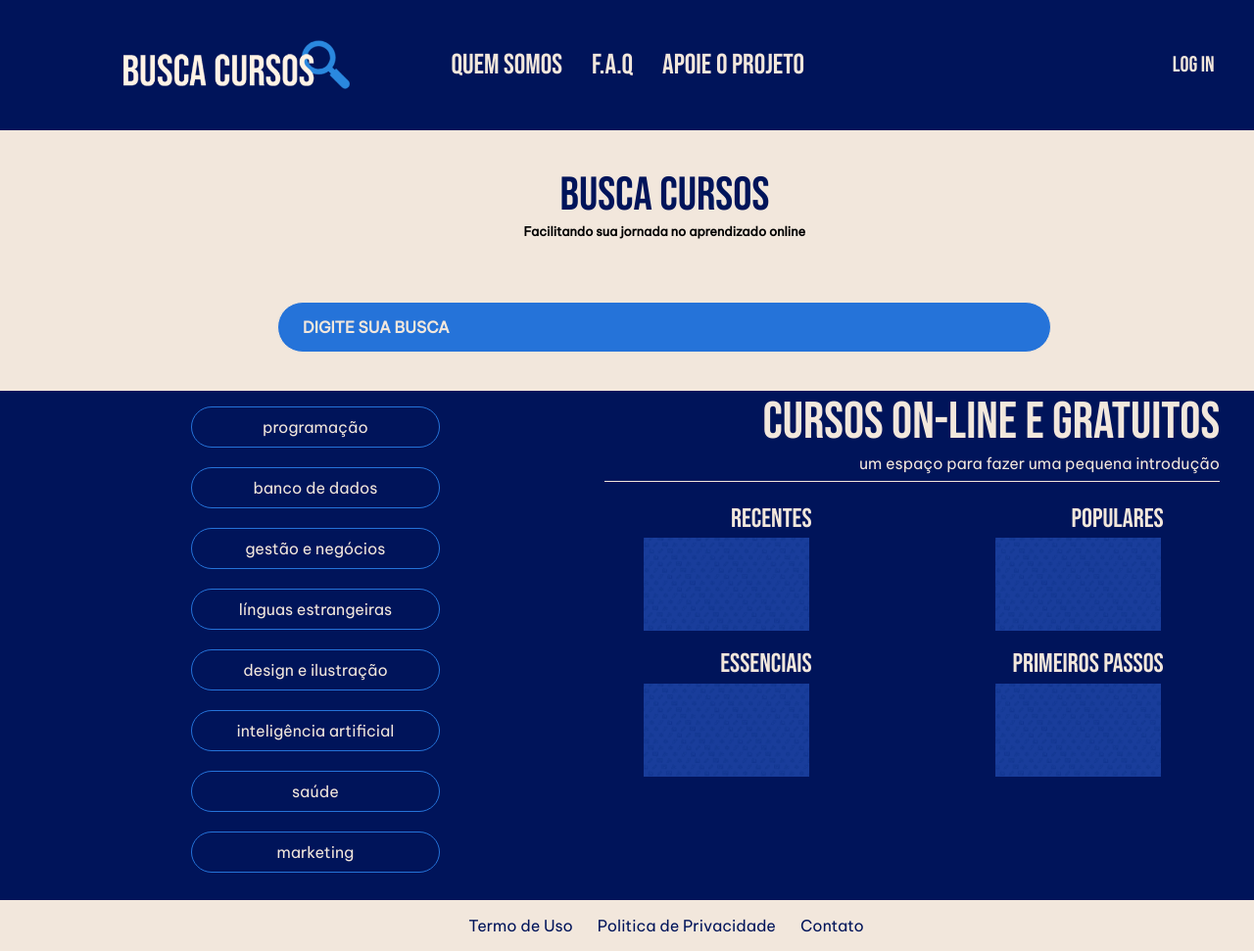
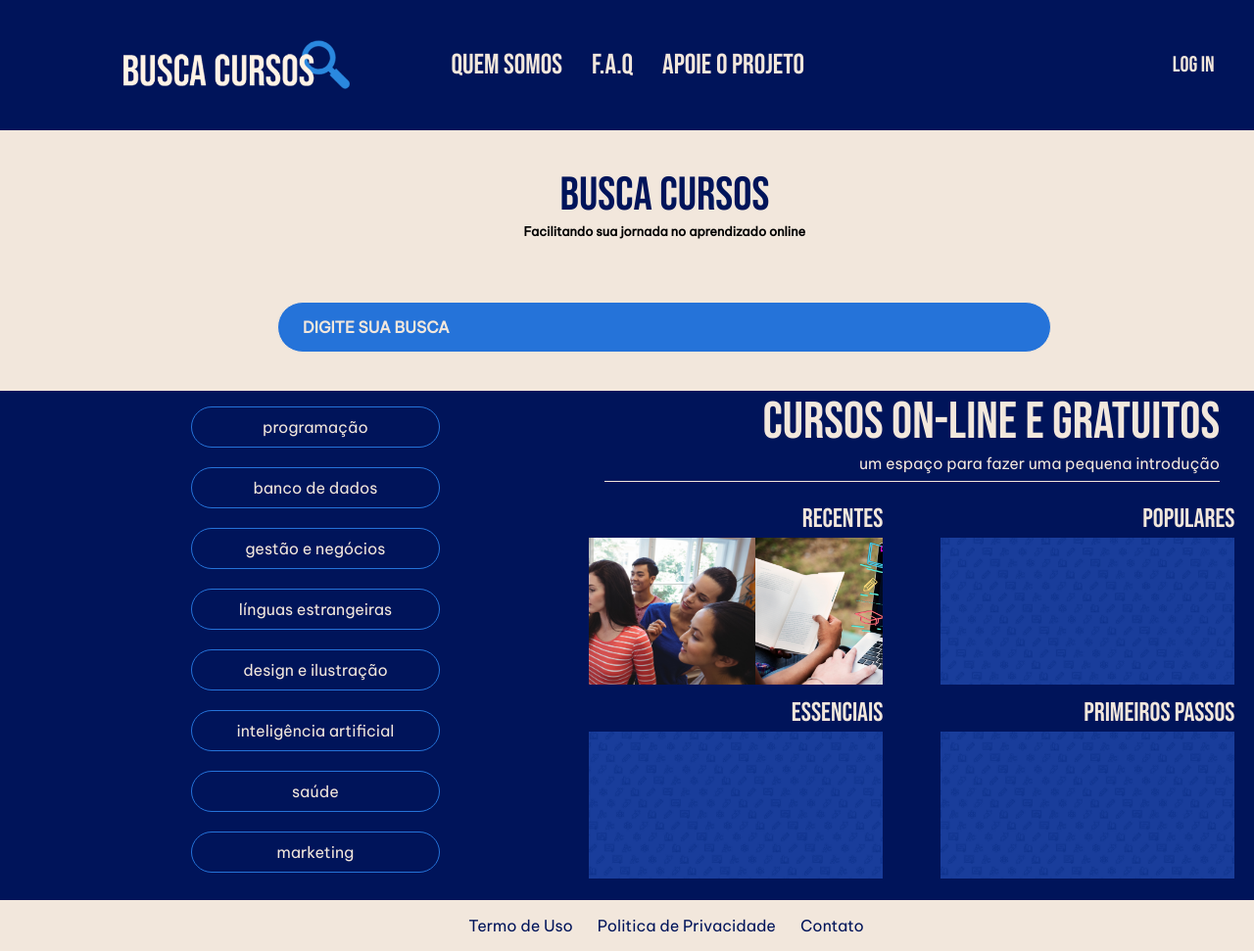
Before and after one commit to Gabidanety/ProjetoIntegrado_DSM, a PHP site: page / in a window 1280 px wide; the page is wider, and only the part inside the window is pictured. Shown: that part at 98% size. Run offline with PHP 8.4, Linux system fonts and the light colour scheme.

Commit message:
implementção do carrossel no bloco 'Recentes'

```diff
--- a/Css/styles.css
+++ b/Css/styles.css
@@ -296,39 +296,71 @@ CAMPO CATEGORIA E CURSOS */
     align-items: center;
     gap: 20px;
     padding-top: 2%;
+    padding-bottom: 5%;
+
 
 }
+.curso {
+    width: 300px; /* Mesma largura do carrossel */
+    height: 150px; /* Mesma altura do carrossel */
+    position: relative;
+    margin:auto
+}
 
-
-.curso img{
-    width: 50%;
+.curso img {
+    width: 100%;
     height: 100%;
-    padding-right: 20px;
+    object-fit: cover;
 }
 .curso a{
     text-decoration: none;
     text-transform: lowercase;
+     display: block;
+    width: 100%;
+    height: 100%;
 }
 .curso img:hover{
     transform: scale(1.05);
     transition: 0.3s;
     background-color: var(--branco-bege);
     opacity: 0.8;
+    /* border-right: 20px solid var(--branco); */
 }
 
 
 .curso h3{
     color: var(--branco-bege);
-    margin: 0 auto; /* Centraliza verticalmente dentro do container */
-    display: block; /* Garante que o elemento ocupe toda a largura disponível */
+    margin: 0 auto;
+    display: block;
     text-align: end;
-    width: 50%;
+    width: 100%;
     padding-bottom: 1%;
     font-size: 1.7rem;
     padding-right: 15px;
     text-transform: capitalize;
 
 }
+
+.carrossel-container {
+    width: 300px; /* ajuste conforme necessário */
+    height: 150px; /* ajuste conforme necessário */
+    overflow: hidden;
+    position: relative;
+}
+
+.carrossel {
+    display: flex;
+    transition: transform 0.5s ease;
+}
+
+.carrossel img {
+    min-width: 300px; /* largura da imagem */
+    height: 150px; /* altura da imagem */
+    object-fit: cover;
+}
+
+
+
 
 /* FOOTER */
 footer{
--- a/index.html
+++ b/index.html
@@ -20,13 +20,13 @@
 
             <nav>
                 <ul>
-                    <li><a href="pages/quemSomos.html">
+                    <li><a href="../pages/quemSomos.html">
                             <h2>QUEM SOMOS</h2>
                         </a></li>
-                    <li><a href="pages/faq.html">
+                    <li><a href="../pages/faq.html">
                             <h2>F.A.Q</h2>
                         </a></li>
-                    <li><a href="pages/apoieProjeto.html">
+                    <li><a href="../pages/apoieProjeto.html">
                             <h2>APOIE O PROJETO</h2>
                         </a></li>
                 </ul>
@@ -101,7 +101,13 @@
                             <div class="curso">
                                 <a href="">
                                     <h3>Recentes</h3>
-                                    <img src="assets/images/fundo_buscaCursos.jpg" alt="">
+                                    <div class="carrossel-container">
+                                        <div class="carrossel">
+                                            <img src="assets/images/imgTest.jpg" alt="">
+                                            <img src="assets/images/imgTest3.jpg" alt="">
+                                            <img src="assets/images/imgTest2.jpg" alt="">
+                                        </div>
+                                    </div>
                                 </a>
                             </div>
 
@@ -152,6 +158,23 @@
         </footer>
     </div>
 
+
+    <script>
+        const carrossel = document.querySelector('.curso .carrossel');
+        let scrollPosition = 0;
+        const itemWidth = 200; // largura da imagem
+        const totalItems = carrossel.children.length;
+
+        function deslizar() {
+            scrollPosition -= 1;
+            if (Math.abs(scrollPosition) >= itemWidth * totalItems) {
+                scrollPosition = 0;
+            }
+            carrossel.style.transform = `translateX(${scrollPosition}px)`;
+        }
+
+        setInterval(deslizar, 20);
+    </script>
 </body>
 
 </html>
```
